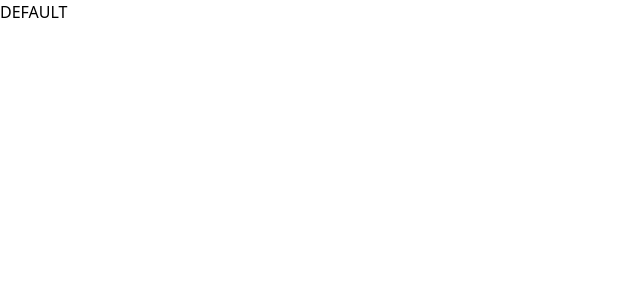
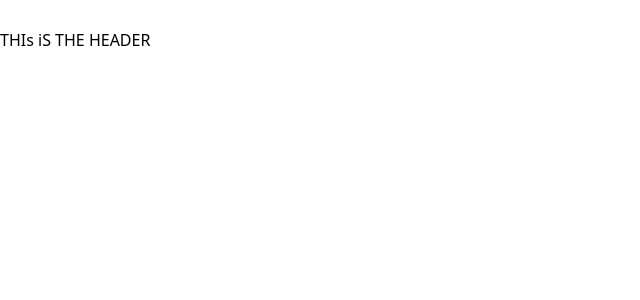
Before and after one commit to Alphajeez96/Petshop, a Vue app: page / in a window 1280 px wide. Shown: the top 300 px of the page, without its empty margins (0-640 px from the left). Built offline with nearby package versions, Linux system fonts and the light colour scheme.

Commit message:
added colour pallete, modified assets config structure

```diff
--- a/postcss.config.js
+++ b/postcss.config.js
@@ -1,6 +1,6 @@
 module.exports = {
   plugins: {
     tailwindcss: {},
-    autoprefixer: {},
-  },
+    autoprefixer: {}
+  }
 }
--- a/src/assets/base.css
+++ /dev/null
@@ -1,89 +0,0 @@
-@tailwind base;
-@tailwind components;
-@tailwind utilities;
-
-:root {
-  --vt-c-white: #ffffff;
-  --vt-c-white-soft: #f8f8f8;
-  --vt-c-white-mute: #f2f2f2;
-
-  --vt-c-black: #181818;
-  --vt-c-black-soft: #222222;
-  --vt-c-black-mute: #282828;
-
-  --vt-c-indigo: #2c3e50;
-
-  --vt-c-divider-light-1: rgba(60, 60, 60, 0.29);
-  --vt-c-divider-light-2: rgba(60, 60, 60, 0.12);
-  --vt-c-divider-dark-1: rgba(84, 84, 84, 0.65);
-  --vt-c-divider-dark-2: rgba(84, 84, 84, 0.48);
-
-  --vt-c-text-light-1: var(--vt-c-indigo);
-  --vt-c-text-light-2: rgba(60, 60, 60, 0.66);
-  --vt-c-text-dark-1: var(--vt-c-white);
-  --vt-c-text-dark-2: rgba(235, 235, 235, 0.64);
-}
-
-/* semantic color variables for this project */
-:root {
-  --color-background: var(--vt-c-white);
-  --color-background-soft: var(--vt-c-white-soft);
-  --color-background-mute: var(--vt-c-white-mute);
-
-  --color-border: var(--vt-c-divider-light-2);
-  --color-border-hover: var(--vt-c-divider-light-1);
-
-  --color-heading: var(--vt-c-text-light-1);
-  --color-text: var(--vt-c-text-light-1);
-
-  --section-gap: 160px;
-}
-
-@media (prefers-color-scheme: dark) {
-  :root {
-    --color-background: var(--vt-c-black);
-    --color-background-soft: var(--vt-c-black-soft);
-    --color-background-mute: var(--vt-c-black-mute);
-
-    --color-border: var(--vt-c-divider-dark-2);
-    --color-border-hover: var(--vt-c-divider-dark-1);
-
-    --color-heading: var(--vt-c-text-dark-1);
-    --color-text: var(--vt-c-text-dark-2);
-  }
-}
-
-*,
-*::before,
-*::after {
-  box-sizing: border-box;
-  margin: 0;
-  font-weight: normal;
-}
-
-/* body {
-  min-height: 100vh;
-  color: var(--color-text);
-  background: var(--color-background);
-  transition:
-    color 0.5s,
-    background-color 0.5s;
-  line-height: 1.6;
-  font-family:
-    Inter,
-    -apple-system,
-    BlinkMacSystemFont,
-    'Segoe UI',
-    Roboto,
-    Oxygen,
-    Ubuntu,
-    Cantarell,
-    'Fira Sans',
-    'Droid Sans',
-    'Helvetica Neue',
-    sans-serif;
-  font-size: 15px;
-  text-rendering: optimizeLegibility;
-  -webkit-font-smoothing: antialiased;
-  -moz-osx-font-smoothing: grayscale;
-} */
--- a/src/assets/main.scss
+++ /dev/null
@@ -1,6 +0,0 @@
-@import './base.css';
-
-html,
-body {
-  scroll-behavior: smooth;
-}
--- /dev/null
+++ b/src/assets/styles/base.scss
@@ -0,0 +1,11 @@
+@tailwind base;
+@tailwind components;
+@tailwind utilities;
+
+*,
+*::before,
+*::after {
+  box-sizing: border-box;
+  margin: 0;
+  font-weight: normal;
+}
--- /dev/null
+++ b/src/assets/styles/fonts.scss
@@ -0,0 +1 @@
+@import url('https://fonts.googleapis.com/css2?family=DM+Sans:wght@400;500;700&family=Roboto:wght@300;400;500;700;900&display=swap');
--- /dev/null
+++ b/src/assets/styles/main.scss
@@ -0,0 +1,7 @@
+@import './base.scss';
+@import './fonts.scss';
+
+html,
+body {
+  scroll-behavior: smooth;
+}
--- /dev/null
+++ b/src/components/partials/AppFooter.vue
@@ -0,0 +1,3 @@
+<template>
+  <header>THIs iS THE FOOTER</header>
+</template>
--- /dev/null
+++ b/src/components/partials/AppNav.vue
@@ -0,0 +1,9 @@
+<template>
+  <header>THIs iS THE HEADER</header>
+</template>
+
+<style lang="scss" scoped>
+header {
+  @apply h-20 flex items-center;
+}
+</style>
--- a/src/layouts/DefaultLayout.vue
+++ b/src/layouts/DefaultLayout.vue
@@ -1,3 +1,9 @@
 <template>
-  <div class="">DEFAULT</div>
+  <section>
+    <AppNav />
+  </section>
 </template>
+
+<script setup lang="ts">
+import AppNav from '@/components/partials/AppNav.vue'
+</script>
--- a/src/main.ts
+++ b/src/main.ts
@@ -1,4 +1,4 @@
-import './assets/main.scss'
+import './assets/styles/main.scss'
 
 import { createApp } from 'vue'
 import { createPinia } from 'pinia'
--- a/tailwind.config.js
+++ b/tailwind.config.js
@@ -2,7 +2,19 @@
 export default {
   content: ['./index.html', './src/**/*.{vue,js,ts,jsx,tsx}'],
   theme: {
-    extend: {}
+    extend: {
+      colors: {
+        primary: {
+          green: '#4EC690',
+          gray: '#4EC690',
+          blue: '#2196F3'
+        },
+        secondary: {
+          green: '#008655',
+          gray: '#B6C4C1'
+        }
+      }
+    }
   },
   plugins: []
 }
```
Also changed, not shown: src/assets/logo.svg (deleted).
